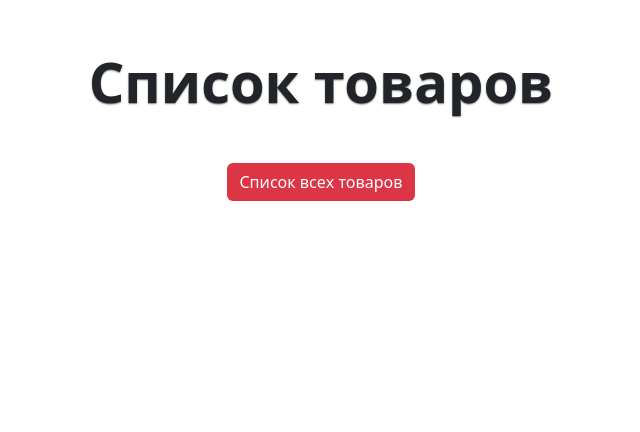
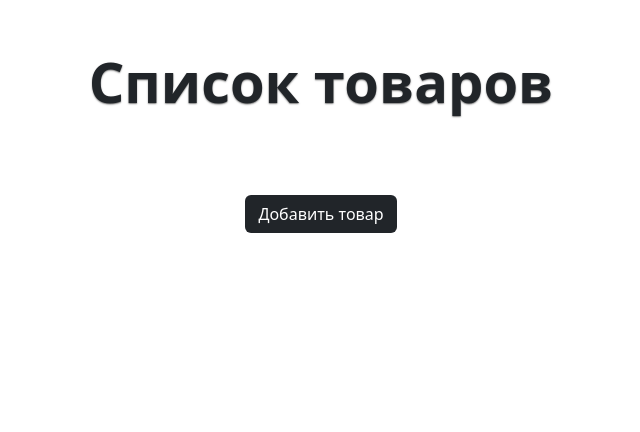
Before and after one commit to SpriteSpirit/homework_23_2, a Django app: page /products/ in a window 1280 px wide. Shown: the part 72-504 px from the top of the page, without its empty margins (319-959 px from the left). Run offline with Django 5.2, Linux system fonts and the light colour scheme; data that the repository does not hold is empty; parts of the project's set-up code (start-up, migrations or seed data) failed here and were passed over; some libraries are stand-ins or nearby versions.

Commit message:
refresh web-UI

```diff
--- a/catalog/templates/catalog/base.html
+++ b/catalog/templates/catalog/base.html
@@ -56,15 +56,6 @@
     {% endblock %}
 </div>
 
-<div class="container mt-3 mb-3">
-    <div class="d-grid gap-2 justify-content-center">
-        <a href="{% url 'catalog:product_list' %}">
-            <button type="button" class="btn btn-block bg-danger text-white w-10">Список всех товаров
-            </button>
-        </a>
-    </div>
-</div>
-
 <footer class="py-3 mt-auto box-shadow bg-dark text-white">
     <ul class="nav justify-content-center pb-3 mb-3">
         <li class="nav-item"><a href="#" class="nav-link px-2 text-white">Главная</a></li>
--- a/catalog/templates/catalog/product_list.html
+++ b/catalog/templates/catalog/product_list.html
@@ -2,19 +2,22 @@
 {% load my_filters %}
 {% block content %}
 
-<div class="row">
+<div class="row justify-content-md-center">
     {% for object in object_list %}
     <div class="col-md-2">
         <div class="card box-shadow bg-dark h-100">
             {% include 'catalog/includes/inc_img.html' %}
             <div class="card-header my-1">
                 <div class="product-title-box">
-                    <h3 class="my-0 font-weight-normal text-warning text-center" style="font-size: 1.2em;">{{ object.name }}</h3>
+                    <h3 class="my-0 font-weight-normal text-warning text-center"
+                        style="font-size: 1.2em;">{{ object.name }}</h3>
                 </div>
             </div>
+
             <div class="card-body text-center text-white">
                 <h1 class="card-title pricing-card-title" style="font-size: 1.2em;">{{ object.price|currency}}</h1>
             </div>
+
             <div class="card-footer mb-3">
                 <a href="{% url 'catalog:product_detail' object.id  %}">
                     <button type="button" class="btn btn-lg btn-block bg-warning text-emphasis-dark w-100">Подробнее
@@ -24,5 +27,14 @@
         </div>
     </div>
     {% endfor %}
+
+    <div class="container m-5">
+        <div class="d-grid gap-2 d-md-flex justify-content-center"  style="height: 10rem;">
+            <a href="{% url 'catalog:create_product' %}">
+                <button type="button" class="btn btn-md btn-block bg-dark text-white">Добавить товар
+                </button>
+            </a>
+        </div>
+    </div>
 </div>
 {% endblock %}
--- a/catalog/views.py
+++ b/catalog/views.py
@@ -1,6 +1,6 @@
 from django.http import JsonResponse
 from django.shortcuts import render, get_object_or_404
-from django.shortcuts import redirect
+
 from django.core.paginator import Paginator, EmptyPage, PageNotAnInteger
 from django.contrib import messages
 
@@ -66,7 +66,7 @@ def create_product(request):
     form = ProductForm()
 
     if request.method == "POST":
-        form = ProductForm(request.POST, request.FILES)
+        form = ProductForm(request.POST, request.FILES, instance=request.Product)
         if form.is_valid():
             product = form.save(commit=False)
             product.save()
```
Also changed, not shown: catalog/templates/catalog/create_product.html (+13 -6 lines), catalog/templates/catalog/home.html (+11 -1 lines), catalog/templates/catalog/product_detail.html (+0 -8 lines).
